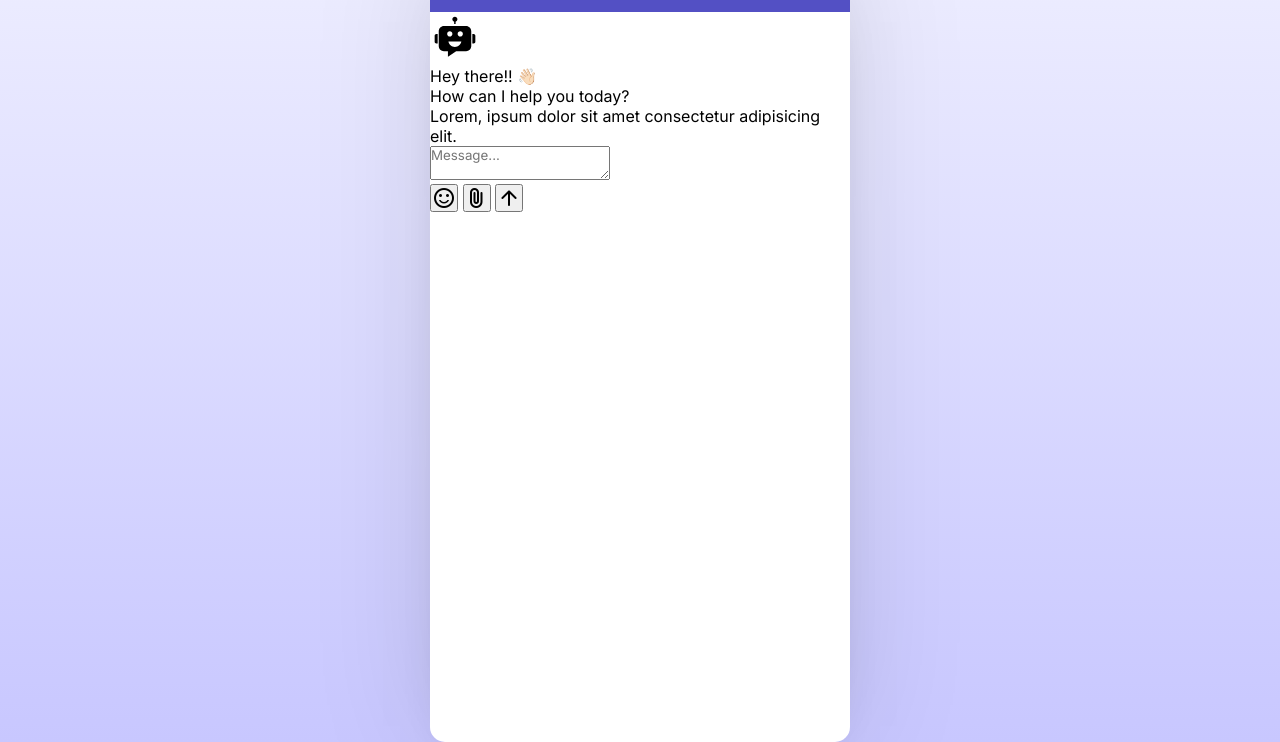
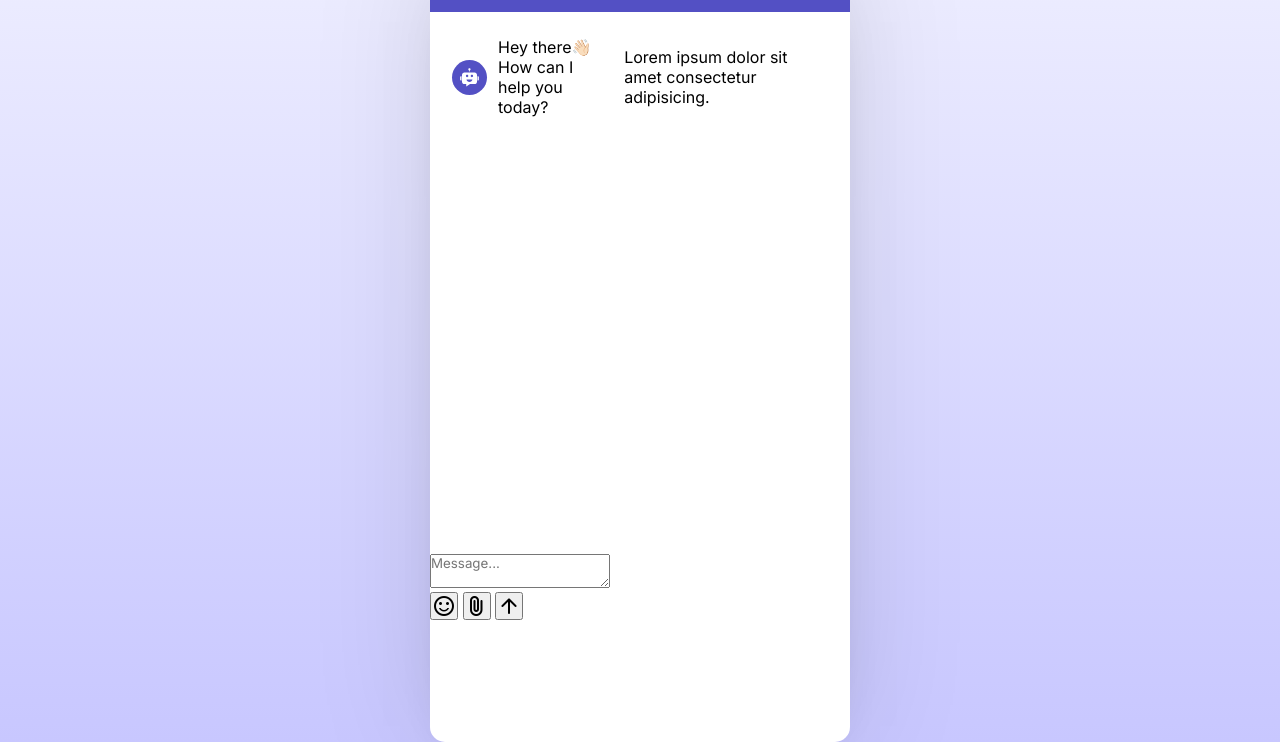
Before and after one commit to Jaithra79/AI-Chat-Bot, a plain HTML site: page index.html in a window 1280 px wide. Shown: the part 58-800 px from the top of the page. Drawn offline with nearby package versions, Linux system fonts and the light colour scheme.

Commit message:
changes made

```diff
--- a/index.html
+++ b/index.html
@@ -32,10 +32,10 @@
               />
             </svg>
 
-            <div class="message-text"> Hey there!! 👋🏻 <br /> How can I help you today? </div>
+            <div class="message-text"> Hey there👋🏻<br /> How can I help you today? </div>
           <div>
           </div class="message user-message" >
-          <div class="message-text"> Lorem, ipsum dolor sit amet consectetur adipisicing elit.</div>
+          <div class="message-text"> Lorem ipsum dolor sit amet consectetur adipisicing.</div>
           </div>
         </div>
 
--- a/style.css
+++ b/style.css
@@ -71,3 +71,32 @@ body {
   .chat-header #close-chatbot:hover{
     background: #3d39ac;
   }
+
+  .chat-body{
+    padding: 25px 22px;
+    display: flex;
+    gap: 20px;
+    height: 460px;
+    margin-bottom: 82px;
+    flex-direction: column;
+  }
+
+  .chat-body .message{
+    display: flex;
+    gap: 11px;
+    align-items: center;
+  }
+
+  .chat-body .bot-message .bot-avatar{
+    height: 35px;
+    width: 35px;
+    padding: 6px;
+    fill: #fff;
+    flex-shrink: 0;
+    background: #5350c4;
+    border-radius: 50%;
+  }
+
+  .chat-footer{
+    position: absolute;
+  }
```
